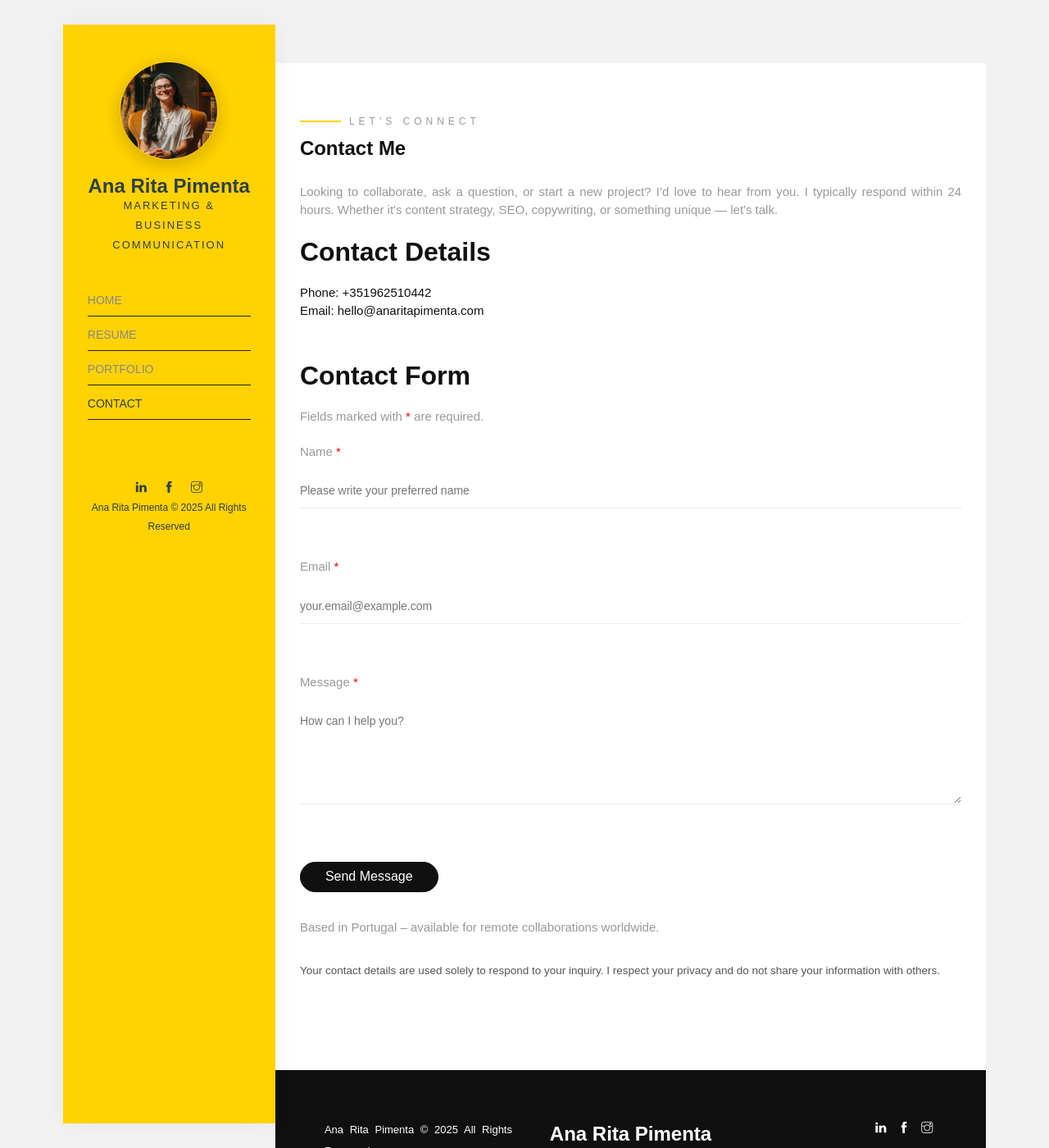
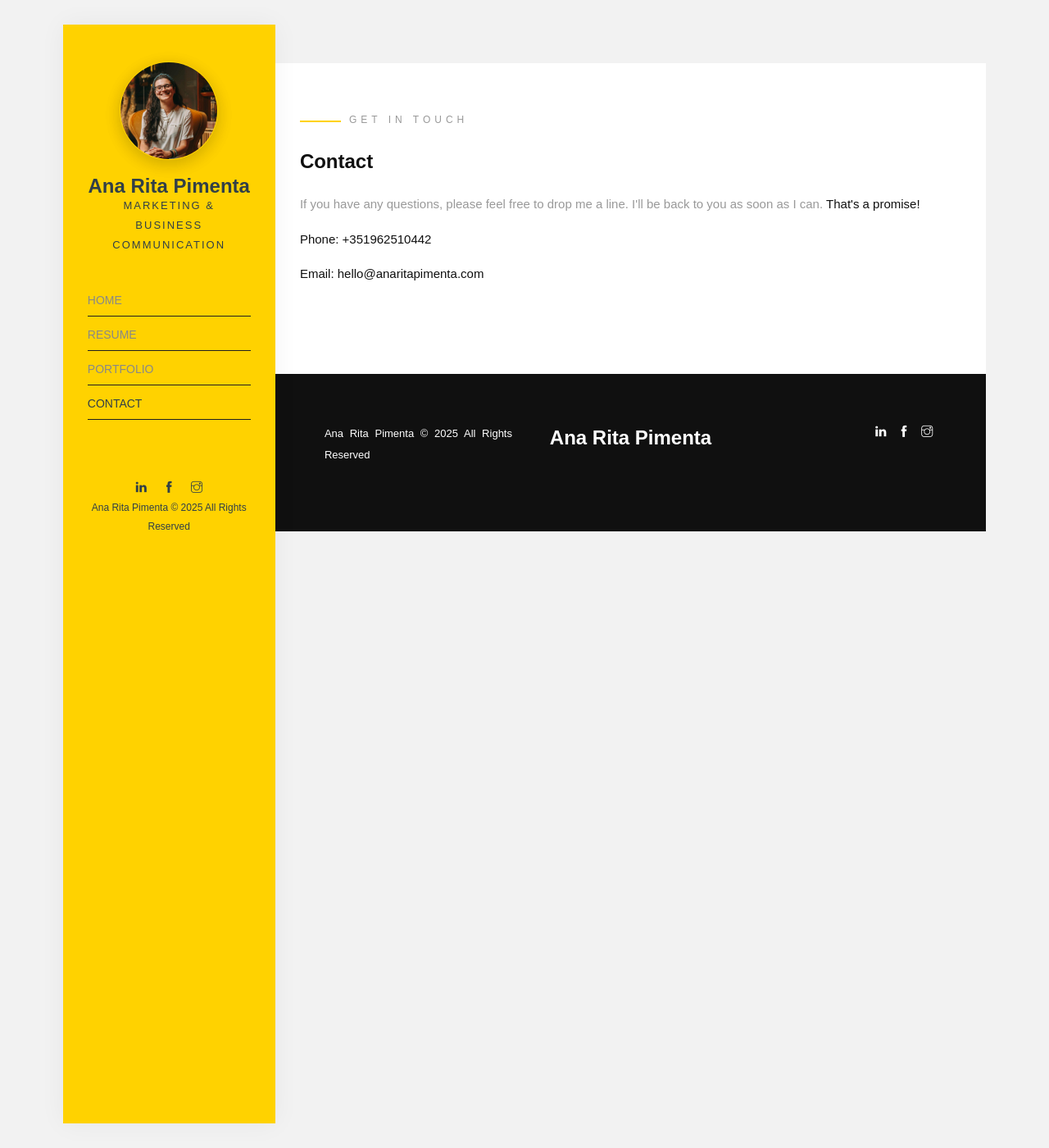
Before and after one commit to anaritapimenta/anaritapimenta.github.io, a Jekyll site: the page built from contact.html, in a window 1280 px wide and 1400 px high. Shown: the whole window at 82% size. Built offline with Jekyll 4.4.1, drawn with Linux system fonts in a browser that asks for light colours; some web fonts are replaced.

Commit message:
Update contact.html

```diff
--- a/contact.html
+++ b/contact.html
@@ -1,55 +1,29 @@
 ---
-title: Contact | Ana Rita Pimenta - Marketing and Business Communication
+title: Contact
 layout: default
-description: Get in touch with Ana Rita Pimenta - Marketing and Business Communication. Contact via email or phone for inquiries, collaborations, or project opportunities.
 ---
 
-<div class="contact">
+<section class="contact" aria-labelledby="contact-heading">
   <div class="container-fluid">
     <div class="row">
       <div class="col-md-12 mb-30 animate-box" data-animate-effect="fadeInLeft">
-
-        <span class="heading-meta style-1">Let's Connect</span>
-        <h1 class="about-heading">Contact Me</h1>
-
+        <p class="heading-meta style-1" id="contact-heading">Get In Touch</p>
+        <h1 class="about-heading">Contact</h1>
         <p>
-          Looking to collaborate, ask a question, or start a new project? I’d love to hear from you.
-          I typically respond within 24 hours. Whether it's content strategy, SEO, copywriting, or something unique — let's talk.
+          If you have any questions, please feel free to drop me a line. I'll be
+          back to you as soon as I can. <strong>That's a promise!</strong>
         </p>
-
-        <h2>Contact Details</h2>
-        <p style="margin-bottom: 3rem;">
-          <strong>Phone:</strong>
-          <a href="tel:{{ site.author.phone_number }}">{{ site.author.phone_number }}</a><br />
-          <strong>Email:</strong>
-          <a href="mailto:{{ site.author.email }}">{{ site.author.email }}</a>
-        </p>
-
-        <h2>Contact Form</h2>
-        <p>Fields marked with <span style="color: red;">*</span> are required.</p>
-
-        <form action="mailto:{{ site.author.email }}" method="post" enctype="text/plain">
-          <label for="name">Name <span style="color: red;">*</span></label><br />
-          <input type="text" id="name" name="name" placeholder="Please write your preferred name" required><br /><br />
-
-          <label for="email">Email <span style="color: red;">*</span></label><br />
-          <input type="email" id="email" name="email" placeholder="your.email@example.com" required><br /><br />
-
-          <label for="message">Message <span style="color: red;">*</span></label><br />
-          <textarea id="message" name="message" rows="5" placeholder="How can I help you?" required></textarea><br /><br />
-
-          <button type="submit">Send Message</button>
-        </form>
-
-        <p style="margin-top: 2rem;">
-          Based in Portugal – available for remote collaborations worldwide.
-        </p>
-
-        <p style="font-size: 0.9em; color: #555; margin-top: 2rem;">
-          Your contact details are used solely to respond to your inquiry. I respect your privacy and do not share your information with others.
-        </p>
-
+        <address>
+          <p>
+            <strong>Phone:</strong>
+            <a href="tel:{{ site.author.phone_number }}">{{ site.author.phone_number }}</a>
+          </p>
+          <p>
+            <strong>Email:</strong>
+            <a href="mailto:{{ site.author.email }}">{{ site.author.email }}</a>
+          </p>
+        </address>
       </div>
     </div>
   </div>
-</div>
+</section>
```
